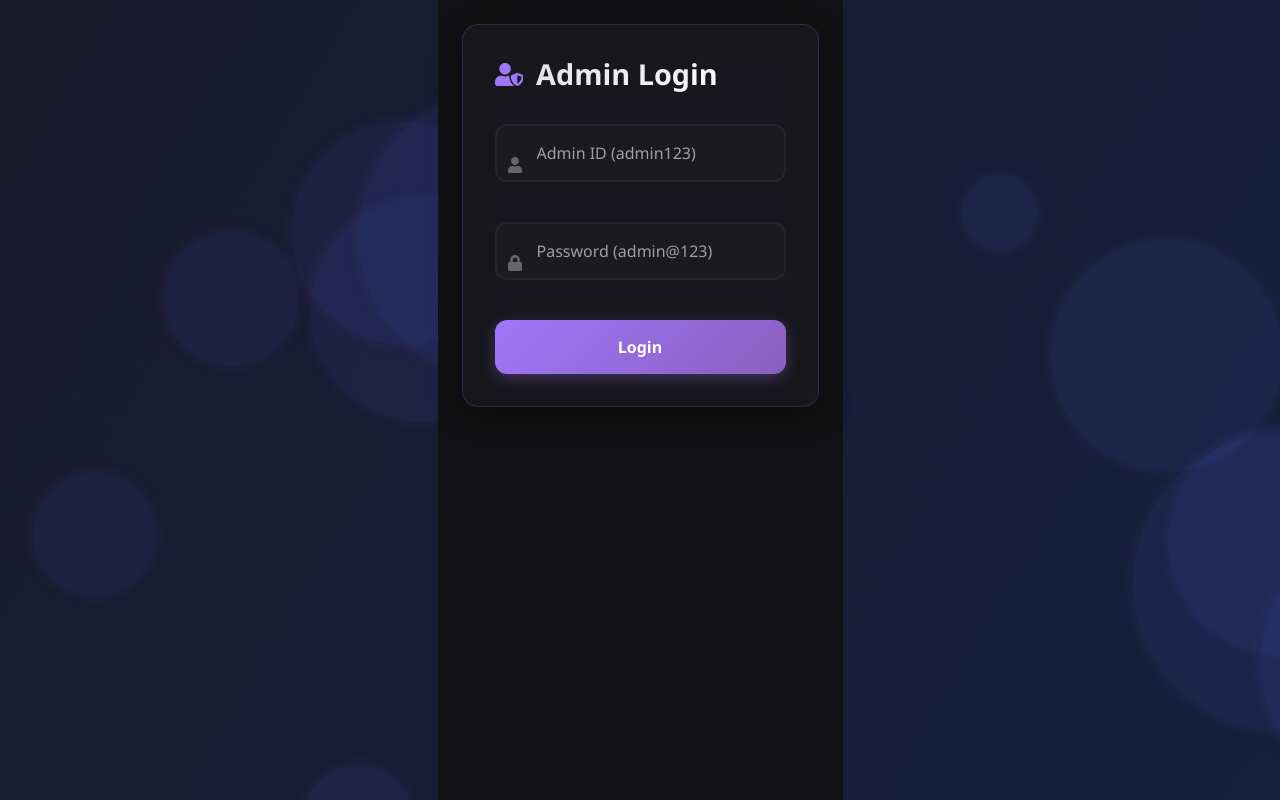
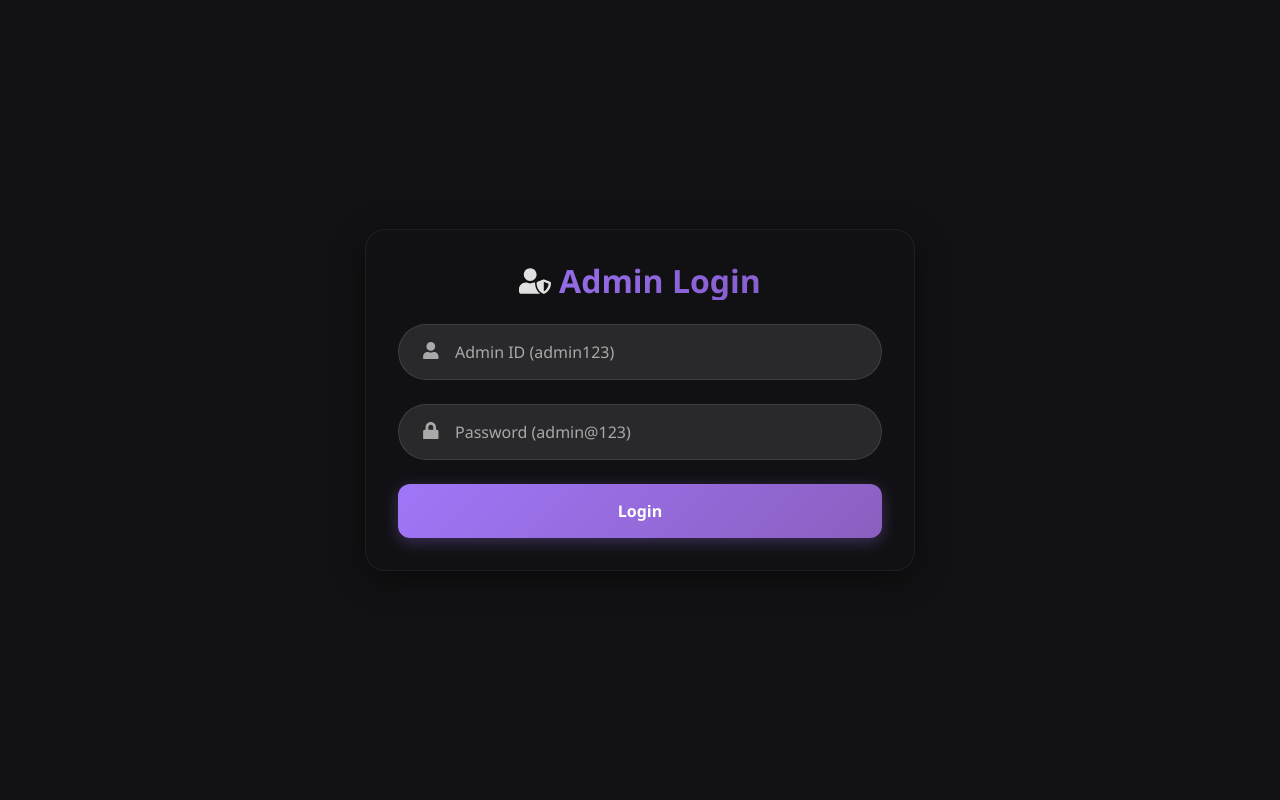
Before and after one commit to PreetPadaliya/EduCluster, a React (Vite) app in the folder educluster/: page /admin in a window 1280 px wide. Built offline with nearby package versions, Linux system fonts and the light colour scheme.

Commit message:
Update Admin

```diff
--- a/educluster/src/pages/AdminPanel.jsx
+++ b/educluster/src/pages/AdminPanel.jsx
@@ -15,45 +15,67 @@ import {
   FaUserTie,
   FaCrown,
 } from "react-icons/fa";
+import AnimatedBackground from "../components/AnimatedBackground";
 
-// Global styles to match the app theme
 const GlobalStyles = createGlobalStyle`
   html, body, #root {
+    height: 100%;
+    margin: 0;
+    padding: 0;
+    overflow: hidden;
     background-color: #121214;
     color: #e0e0e0;
   }
 `;
 
 const AdminContainer = styled.div`
+  display: flex;
+  flex-direction: column;
+  align-items: center;
+  justify-content: center;
+  min-height: 100vh;
+  width: 100%;
+  max-width: 550px;
+  margin: 0 auto;
+  padding: 1rem 0;
+  box-sizing: border-box;
+  position: relative;
+  z-index: 1;
+`;
+
+const LoginBox = styled(motion.div)`
+  background: rgba(18, 18, 20, 0.85);
+  backdrop-filter: blur(10px);
+  border-radius: 20px;
+  padding: 2rem;
+  width: 100%;
+  max-height: calc(100vh - 2rem);
+  overflow-y: auto;
+  box-shadow: 0 8px 32px 0 rgba(0, 0, 0, 0.5);
+  border: 1px solid rgba(50, 50, 60, 0.4);
+  box-sizing: border-box;
+
+  /* Hide scrollbar for Chrome, Safari and Opera */
+  &::-webkit-scrollbar {
+    display: none;
+  }
+
+  /* Hide scrollbar for IE, Edge and Firefox */
+  -ms-overflow-style: none;
+  scrollbar-width: none;
+`;
+
+const DashboardContainer = styled.div`
   min-height: 100vh;
   background: #121214;
   padding: 1.5rem;
   color: #e0e0e0;
+  max-width: 1400px;
+  margin: 0 auto;
 
   @media (max-width: 768px) {
     padding: 1rem;
   }
-`;
-
-const LoginBox = styled(motion.div)`
-  max-width: 400px;
-  margin: 0 auto;
-  background: rgba(25, 25, 30, 0.9);
-  border-radius: 16px;
-  padding: 2rem;
-  box-shadow: 0 8px 32px rgba(0, 0, 0, 0.4);
-  backdrop-filter: blur(20px);
-  border: 1px solid rgba(160, 118, 249, 0.2);
-
-  @media (max-width: 768px) {
-    margin: 1rem;
-    padding: 1.5rem;
-  }
-`;
-
-const DashboardContainer = styled.div`
-  max-width: 1400px;
-  margin: 0 auto;
 `;
 
 const Header = styled.div`
@@ -437,26 +459,43 @@ const ActionButton = styled(motion.button)`
   }
 `;
 
+const InputIcon = styled.div`
+  position: absolute;
+  top: 50%;
+  left: 1.5rem;
+  transform: translateY(-50%);
+  color: rgba(255, 255, 255, 0.6);
+  font-size: 1.1rem;
+  z-index: 2;
+  transition: all 0.3s cubic-bezier(0.4, 0, 0.2, 1);
+`;
+
 const Input = styled.input`
   width: 100%;
-  padding: 1rem;
-  border: 2px solid rgba(50, 50, 60, 0.4);
-  border-radius: 12px;
+  padding: 1rem 1.5rem 1rem 3.5rem;
+  background: rgba(255, 255, 255, 0.1);
+  backdrop-filter: blur(10px);
+  border: 1px solid rgba(255, 255, 255, 0.1);
+  border-radius: 100px;
+  color: #ffffff;
   font-size: 1rem;
-  margin-bottom: 1.5rem;
-  transition: all 0.3s ease;
-  background: rgba(30, 30, 35, 0.6);
-  color: #e0e0e0;
+  outline: none;
+  transition: all 0.3s cubic-bezier(0.4, 0, 0.2, 1);
+  box-sizing: border-box;
 
   &::placeholder {
-    color: #a0a0a0;
+    color: rgba(255, 255, 255, 0.6);
   }
 
   &:focus {
-    outline: none;
-    border-color: #a076f9;
+    border-color: rgba(160, 118, 249, 0.5);
     box-shadow: 0 0 0 3px rgba(160, 118, 249, 0.1);
-    background: rgba(35, 35, 40, 0.8);
+    transform: translateY(-2px);
+
+    + ${InputIcon} {
+      color: #a076f9;
+      transform: translateY(-50%) scale(1.1);
+    }
   }
 
   &:hover {
@@ -514,6 +553,27 @@ const Button = styled(motion.button)`
     cursor: not-allowed;
     transform: none;
   }
+`;
+
+const LoginTitle = styled(motion.h1)`
+  color: #e0e0e0;
+  margin-bottom: 1.5rem;
+  text-align: center;
+  font-size: 2rem;
+  background: linear-gradient(135deg, #a076f9, #7e57c2);
+  -webkit-background-clip: text;
+  -webkit-text-fill-color: transparent;
+  background-clip: text;
+  display: flex;
+  align-items: center;
+  justify-content: center;
+  gap: 0.5rem;
+`;
+
+const InputWrapper = styled.div`
+  position: relative;
+  width: 100%;
+  margin-bottom: 1.5rem;
 `;
 
 const ErrorMessage = styled.div`
@@ -654,29 +714,50 @@ const AdminPanel = () => {
 
   if (!isLoggedIn) {
     return (
+      <>
+        <GlobalStyles />
+        <AnimatedBackground />
         <AdminContainer>
           <LoginBox
-          initial={{ opacity: 0, y: 20 }}
+            initial={{ opacity: 0, scale: 0.9, y: 20 }}
+            animate={{ opacity: 1, scale: 1, y: 0 }}
+            transition={{
+              duration: 0.5,
+              ease: [0.4, 0, 0.2, 1]
+            }}
+          >
+            <LoginTitle
+              initial={{ opacity: 0, y: -20 }}
               animate={{ opacity: 1, y: 0 }}
-          transition={{ duration: 0.5 }}
+              transition={{ duration: 0.5, delay: 0.2 }}
             >
-          <Title style={{ textAlign: "center", marginBottom: "2rem" }}>
               <FaUserShield /> Admin Login
-          </Title>
+            </LoginTitle>
 
             {error && <ErrorMessage>{error}</ErrorMessage>}
 
-          <form onSubmit={handleLogin}>
-            <div style={{ position: "relative", marginBottom: "1rem" }}>
-              <FaUser
-                style={{
-                  position: "absolute",
-                  left: "12px",
-                  top: "50%",
-                  transform: "translateY(-50%)",
-                  color: "#666",
+            <motion.form
+              onSubmit={handleLogin}
+              initial="hidden"
+              animate="visible"
+              variants={{
+                hidden: { opacity: 0 },
+                visible: {
+                  opacity: 1,
+                  transition: {
+                    staggerChildren: 0.1,
+                    delayChildren: 0.3
+                  }
+                }
               }}
-              />
+            >
+              <motion.div
+                variants={{
+                  hidden: { opacity: 0, y: 20 },
+                  visible: { opacity: 1, y: 0 }
+                }}
+              >
+                <InputWrapper>
                   <Input
                     type="text"
                     placeholder="Admin ID (admin123)"
@@ -684,21 +765,21 @@ const AdminPanel = () => {
                     onChange={(e) =>
                       setLoginData({ ...loginData, id: e.target.value })
                     }
-                style={{ paddingLeft: "40px" }}
                     required
                   />
-            </div>
+                  <InputIcon>
+                    <FaUser />
+                  </InputIcon>
+                </InputWrapper>
+              </motion.div>
 
-            <div style={{ position: "relative", marginBottom: "1rem" }}>
-              <FaLock
-                style={{
-                  position: "absolute",
-                  left: "12px",
-                  top: "50%",
-                  transform: "translateY(-50%)",
-                  color: "#666",
+              <motion.div
+                variants={{
+                  hidden: { opacity: 0, y: 20 },
+                  visible: { opacity: 1, y: 0 }
                 }}
-              />
+              >
+                <InputWrapper>
                   <Input
                     type="password"
                     placeholder="Password (admin@123)"
@@ -706,17 +787,28 @@ const AdminPanel = () => {
                     onChange={(e) =>
                       setLoginData({ ...loginData, password: e.target.value })
                     }
-                style={{ paddingLeft: "40px" }}
                     required
                   />
-            </div>
+                  <InputIcon>
+                    <FaLock />
+                  </InputIcon>
+                </InputWrapper>
+              </motion.div>
 
+              <motion.div
+                variants={{
+                  hidden: { opacity: 0, y: 20 },
+                  visible: { opacity: 1, y: 0 }
+                }}
+              >
                 <Button type="submit" disabled={loading}>
                   {loading ? "Logging in..." : "Login"}
                 </Button>
-          </form>
+              </motion.div>
+            </motion.form>
           </LoginBox>
         </AdminContainer>
+      </>
     );
   }
 
@@ -730,7 +822,6 @@ const AdminPanel = () => {
   };
 
   return (
-    <AdminContainer>
     <DashboardContainer>
       <Header>
         <Title>
@@ -867,7 +958,6 @@ const AdminPanel = () => {
         )}
       </RequestsContainer>
     </DashboardContainer>
-    </AdminContainer>
   );
 };
 
```
Also changed, not shown: 1 other file (tests, documents, lock files or other folders). Lines whose indentation alone changed are shown as unchanged.
